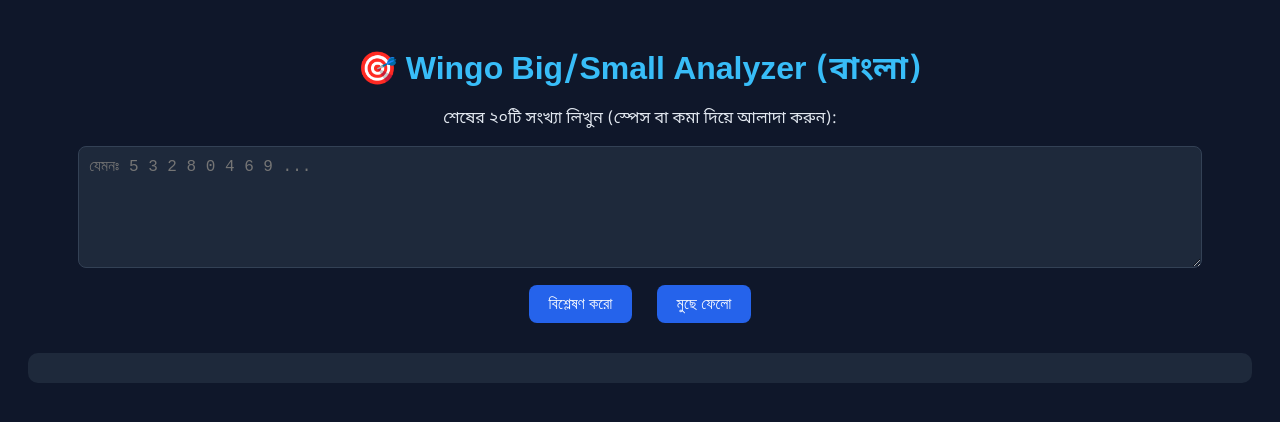
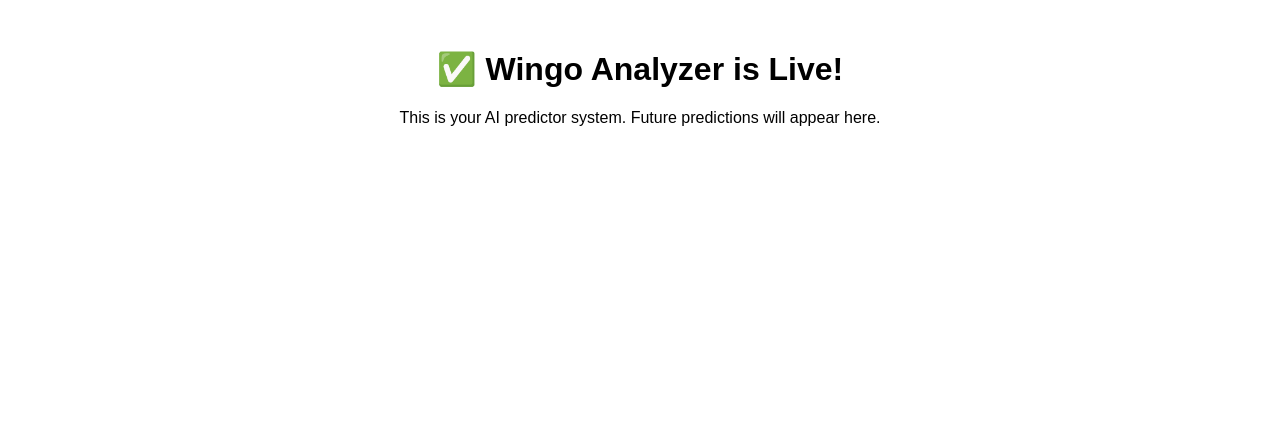
Before and after one commit to iphon16pro17-ai/Wingo-analyzer, a plain HTML site: page index.html in a window 1280 px wide. Drawn offline with Linux system fonts and the light colour scheme.

Commit message:
Update index.html
<!DOCTYPE html>
<html>
<head>
  <meta charset="UTF-8" />
  <title>Wingo Analyzer Ultra Pro</title>
</head>
<body style="font-family: Arial; text-align: center; margin-top: 50px;">
  <h1>✅ Wingo Analyzer is Live!</h1>
  <p>This is your AI predictor system. Future predictions will appear here.</p>
</body>
</html>

```diff
--- a/index.html
+++ b/index.html
@@ -1,96 +1,11 @@
 <!DOCTYPE html>
-<html lang="bn">
+<html>
 <head>
   <meta charset="UTF-8" />
-  <meta name="viewport" content="width=device-width, initial-scale=1.0" />
-  <title>Wingo Big/Small Analyzer (বাংলা)</title>
-  <style>
-    body {
-      font-family: "Noto Sans Bengali", sans-serif;
-      background: #0f172a;
-      color: #e2e8f0;
-      text-align: center;
-      padding: 20px;
-    }
-    h1 {
-      color: #38bdf8;
-      margin-bottom: 10px;
-    }
-    textarea {
-      width: 90%;
-      height: 100px;
-      background: #1e293b;
-      color: #f8fafc;
-      border: 1px solid #334155;
-      border-radius: 8px;
-      padding: 10px;
-      font-size: 16px;
-    }
-    button {
-      margin: 10px;
-      padding: 10px 20px;
-      border: none;
-      border-radius: 8px;
-      font-size: 16px;
-      cursor: pointer;
-      background: #2563eb;
-      color: white;
-    }
-    button:hover { background: #1d4ed8; }
-    .result {
-      margin-top: 20px;
-      background: #1e293b;
-      padding: 15px;
-      border-radius: 10px;
-      font-size: 18px;
-    }
-  </style>
+  <title>Wingo Analyzer Ultra Pro</title>
 </head>
-<body>
-  <h1>🎯 Wingo Big/Small Analyzer (বাংলা)</h1>
-  <p>শেষের ২০টি সংখ্যা লিখুন (স্পেস বা কমা দিয়ে আলাদা করুন):</p>
-  <textarea id="numbersInput" placeholder="যেমনঃ 5 3 2 8 0 4 6 9 ..."></textarea><br />
-  <button onclick="analyze()">বিশ্লেষণ করো</button>
-  <button onclick="document.getElementById('numbersInput').value='';document.getElementById('result').innerHTML=''">মুছে ফেলো</button>
-
-  <div class="result" id="result"></div>
-
-  <script>
-    function analyze() {
-      const input = document.getElementById("numbersInput").value.trim();
-      if (!input) return alert("অনুগ্রহ করে কিছু সংখ্যা লিখুন!");
-      const nums = input.split(/[\s,]+/).map(Number).filter(n => !isNaN(n) && n >= 0 && n <= 9);
-      if (nums.length < 6) return alert("কমপক্ষে ৬টি সংখ্যা দিন বিশ্লেষণের জন্য।");
-
-      const lastTen = nums.slice(-10);
-      const bigCount = lastTen.filter(n => n >= 5).length;
-      const smallCount = 10 - bigCount;
-      const streak = (() => {
-        let count = 1;
-        for (let i = lastTen.length - 2; i >= 0; i--) {
-          if ((lastTen[i] >= 5) === (lastTen[i+1] >= 5)) count++;
-          else break;
-        }
-        return count;
-      })();
-
-      let bias = bigCount > smallCount ? "BIG" : "SMALL";
-      let conf = Math.round(Math.abs(bigCount - smallCount) / 10 * 70 + streak * 5 + 30);
-      if (conf > 95) conf = 95;
-
-      let nextGuess = bias;
-      if (streak >= 4) nextGuess = bias === "BIG" ? "SMALL" : "BIG"; // streak break logic
-
-      document.getElementById("result").innerHTML = `
-        <b>📊 বিশ্লেষণ সম্পন্ন</b><br><br>
-        সাম্প্রতিক ১০টি ফলাফলঃ ${lastTen.join(", ")}<br>
-        BIG: ${bigCount}, SMALL: ${smallCount}<br>
-        🔁 টানা একই সাইজঃ ${streak} বার<br><br>
-        👉 <b>পরবর্তী সম্ভাবনা:</b> ${nextGuess === "BIG" ? "বড় (BIG)" : "ছোট (SMALL)"}<br>
-        🔥 <b>আত্মবিশ্বাস:</b> ${conf}%<br><br>
-        ⚙️ ভিত্তি: প্রবণতা, অনুপাত ও স্ট্রিক বিশ্লেষণ
-      `;
-    }
-  </script>
+<body style="font-family: Arial; text-align: center; margin-top: 50px;">
+  <h1>✅ Wingo Analyzer is Live!</h1>
+  <p>This is your AI predictor system. Future predictions will appear here.</p>
 </body>
 </html>
```
